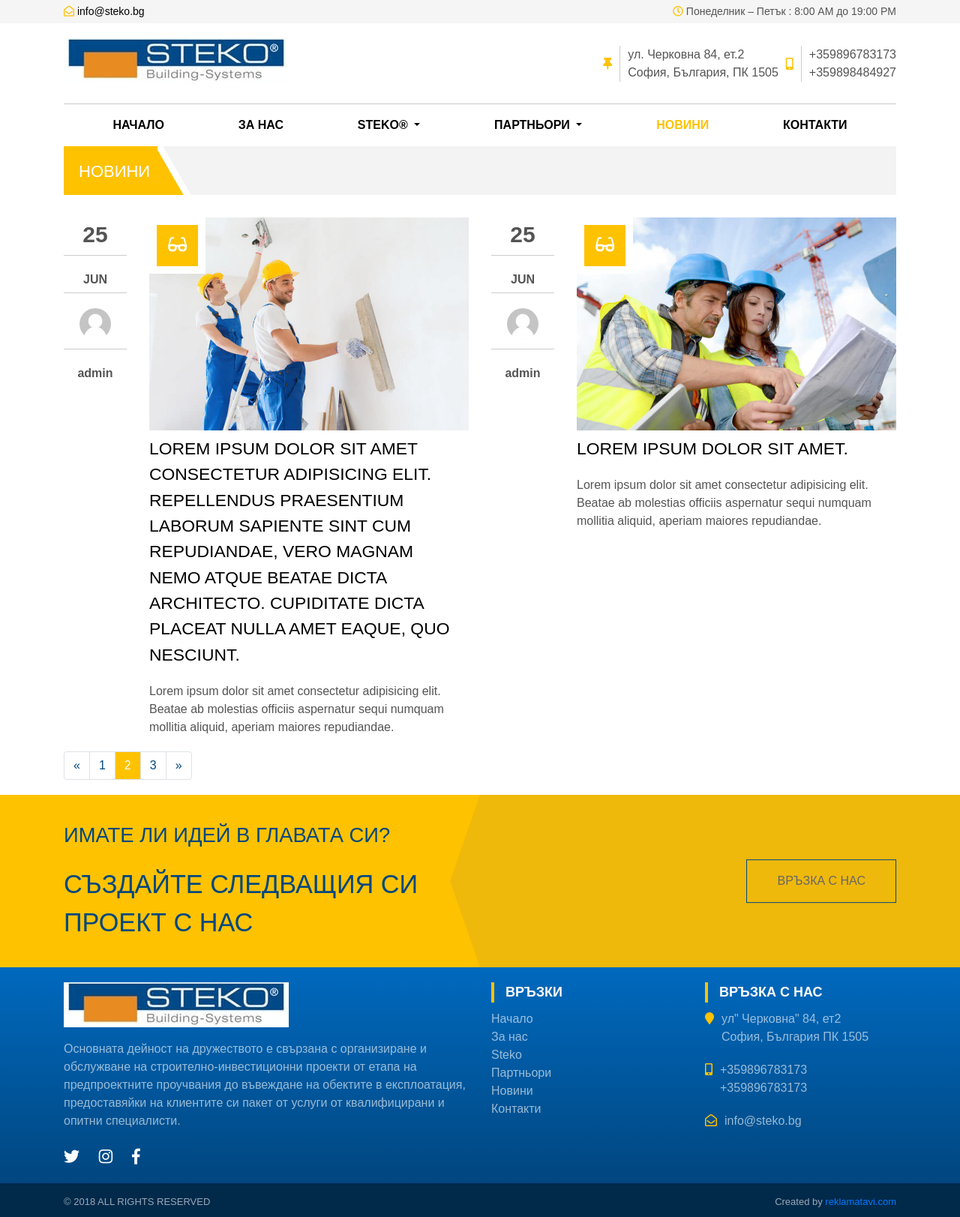
After one commit to Marko4123/steko, a PHP site: page /news.html in a window 1280 px wide. The commit adds this page. Shown: the whole page at 75% size. Run offline with PHP 8.4, Linux system fonts and the light colour scheme; some web fonts are replaced.

Commit message:
news page

```diff
--- a/3-modules/modules-dir.scss
+++ b/3-modules/modules-dir.scss
@@ -3,5 +3,7 @@
 @import "slider";
 @import "index-modules";
 @import "about-modules";
+@import "news-modules";
 @import "contacts-modules";
+@import "pagination";
 @import "footer";
--- /dev/null
+++ b/news.html
@@ -0,0 +1,464 @@
+<!DOCTYPE html>
+<html lang="bg">
+
+<head>
+    <meta charset="UTF-8">
+    <meta name="viewport" content="width=device-width, initial-scale=1.0">
+    <meta http-equiv="X-UA-Compatible" content="ie=edge">
+    <title>Steko България | Новини</title>
+    <meta name="description" content="Строително-консултантска къща БОЕЛ ЕООД, извършва организиране и обслужване на строително-инвестиционни проекти. БОЕЛ ЕООД е и официален представител на SТЕКО за България. STEKO е нов начин на строителство. STEKO гарантира швейцарско качество."
+    />
+    <link rel="stylesheet" href="style.min.css">
+    <style>
+        .dropdown-menu {
+            display: none;
+        }
+
+        .navbar-nav {
+            display: none;
+        }
+    </style>
+
+</head>
+
+<body>
+    <div id="wrapper">
+        <!-- HEADER-->
+        <header>
+            <div id="top-bar">
+                <div class="top-bar-container container">
+                    <div class="top-bar-left">
+                        <p>
+                            <i class="far fa-envelope-open">
+                            </i>
+                            <a href="">info@steko.bg</a>
+                        </p>
+                    </div>
+                    <div class="top-bar-right">
+                        <p>
+                            <i class="far fa-clock"></i>
+                            Понеделник – Петък : 8:00 AM до 19:00 PM
+                        </p>
+                    </div>
+                </div>
+            </div>
+            <div class="logo-contact-info-container container">
+                <div class="logo">
+                    <img src="img/logo.png" alt="Steko" class="img-fluid">
+                </div>
+                <div class="contact-info">
+                    <i class="fas fa-thumbtack"></i>
+                    <ul>
+                        <li>ул. Черковна 84, ет.2</li>
+                        <li>София, България, ПК 1505
+                        </li>
+                    </ul>
+                    <i class="fas fa-mobile-alt"></i>
+                    <ul>
+                        <li>+359896783173</li>
+                        <li>+359898484927</li>
+                    </ul>
+                </div>
+            </div>
+        </header>
+        <!-- NAVIGATION -->
+        <div id="navigation" class="container">
+            <nav class="navbar navbar-expand-lg navbar-light">
+                <a class="navbar-brand d-lg-none" href="#">MENU</a>
+                <button class="custom-toggler navbar-toggler" type="button" data-toggle="collapse" data-target="#navbarNavDropdown" aria-controls="navbarNavDropdown"
+                    aria-expanded="false" aria-label="Toggle navigation">
+                    <span class="navbar-toggler-icon"></span>
+                </button>
+                <div class="collapse navbar-collapse" id="navbarNavDropdown">
+                    <ul class="navbar-nav nav-fill w-100">
+                        <li class="nav-item ">
+                            <a class="nav-link" href="index.html">Начало</a>
+                        </li>
+                        <li class="nav-item ">
+                            <a class="nav-link" href="about.html">За нас</a>
+                        </li>
+                        <li class="nav-item dropdown mega-dropdown">
+                            <a class="nav-link dropdown-toggle" href="" id="navbarDropdownMenuLink1" data-toggle="dropdown" aria-haspopup="true" aria-expanded="false">
+                                STEKO&#174;
+                            </a>
+                            <div class="dropdown-menu mega-dropdown-menu">
+                                <div class="row">
+                                    <div class="col-md-6">
+                                        <div class="dropdown-header">За Steko&#174;</div>
+                                        <ul>
+                                            <li>
+                                                <a href="steko/what-is-steko">Какво е STEKO&#174;</a>
+                                            </li>
+                                            <li>
+                                                <a href="steko/who-is-steko">Кой е STEKO&#174;</a>
+                                            </li>
+                                            <li>
+                                                <a href="steko/why-wood">Защо дърво</a>
+                                            </li>
+                                            <li>
+                                                <a href="steko/who-should-build-with-steko">Who Should Build with STEKO&#174;</a>
+                                            </li>
+                                            <li>
+                                                <a href="steko/steko-turnkey-homes">STEKO&#174; Turnkey Homes</a>
+                                            </li>
+                                            <li>
+                                                <a href="steko/build-steko-houses">Built STEKO&#174; Houses</a>
+                                            </li>
+                                        </ul>
+                                    </div>
+                                    <div class="col-md-6">
+                                        <div class="dropdown-header">STEKO&#174; Продукти</div>
+                                        <ul>
+                                            <li>
+                                                <a href="steko/steko-walls">STEKO&#174; Стени</a>
+                                            </li>
+                                            <li>
+                                                <a href="steko/steko-roof">STEKO&#174; Покрив</a>
+                                            </li>
+                                            <li>
+                                                <a href="steko/installation">STEKO&#174; Монтаж</a>
+                                            </li>
+                                            <li>
+                                                <a href="steko/technical-information">STEKO&#174; Информация</a>
+                                            </li>
+                                        </ul>
+                                    </div>
+                                    <div class="col-md-6">
+                                        <div class="dropdown-header">STEKO&#174; Предимства</div>
+                                        <ul>
+                                            <li>
+                                                <a href="steko/modular-building-system">Modular Building System</a>
+                                            </li>
+                                            <li>
+                                                <a href="steko/time-and-money-savings">Time and money savings</a>
+                                            </li>
+                                            <li>
+                                                <a href="steko/swiss-quality">Swiss Quality</a>
+                                            </li>
+                                            <li>
+                                                <a href="steko/sustainability">Sustainability</a>
+                                            </li>
+                                            <li>
+                                                <a href="steko/going-green">Going Green</a>
+                                            </li>
+                                            <li>
+                                                <a href="steko/energy-efficiency">Energy Efficiency</a>
+                                            </li>
+                                            <li>
+                                                <a href="steko/healthy-living">Healthy Living</a>
+                                            </li>
+                                        </ul>
+
+                                    </div>
+                                    <div class="col-md-6">
+                                        <div class="dropdown-header">STEKO&#174; Полезно</div>
+                                        <ul>
+                                            <li>
+                                                <a href="steko/questions-and-answers">Questions and Answers</a>
+                                            </li>
+                                            <li>
+                                                <a href="steko/documentation">PDF</a>
+                                            </li>
+                                            <li>
+                                                <a href="steko/videos">Videos</a>
+                                            </li>
+                                            <li>
+                                                <a href="steko/projects">Проекти</a>
+                                            </li>
+                                        </ul>
+
+                                    </div>
+                                </div>
+                            </div>
+                        </li>
+                        <li class="nav-item dropdown mega-dropdown">
+                            <a class="nav-link dropdown-toggle" href="" id="navbarDropdownMenuLink2" data-toggle="dropdown" aria-haspopup="true" aria-expanded="false">
+                                Партньори
+                            </a>
+                            <div class="dropdown-menu mega-dropdown-menu">
+                                <div class="row">
+                                    <div class="col-md-6">
+                                        <div class="dropdown-header">Винтове за основа</div>
+
+                                        <a href="ground-screw">
+                                            <img src="img/grounds-screw.jpg" alt="Grounds Screw" class="img-fluid" />
+                                        </a>
+
+                                    </div>
+                                </div>
+                            </div>
+                        </li>
+                        <li class="nav-item ">
+                            <a class="nav-link current" href="http://steko.bg/news">Новини</a>
+                        </li>
+                        <li class="nav-item ">
+                            <a class="nav-link" href="contacts.html">Контакти</a>
+                        </li>
+                    </ul>
+                </div>
+            </nav>
+        </div>
+        <!-- MAIN -->
+        <main id="main">
+            <div id="news-arena">
+                <div class="container">
+                    <div class="main-title">
+                        <div class="main-title-content">
+                            <h1>Новини</h1>
+                        </div>
+                    </div>
+                    <div class="news-row">
+                        <div class="news-col entry-date-author">
+                            <span class="entry-date">25</span>
+                            <span class="entry-month">jun</span>
+                            <span class="entry-avatar">
+                                <img src="img/admin.png" alt="Аватар">
+                            </span>
+                            <span class="entry-author">admin</span>
+                        </div>
+                        <div class="news-col entry-news">
+                            <div class="entry-news-thumb">
+                                <a href="">
+                                    <img src="img/news/Blog-4-750x500.jpg" alt="Новини">
+                                </a>
+                                <a href="">
+                                    <div class="entry-read-icon">
+                                        <i class="fas fa-glasses"></i>
+                                    </div>
+                                </a>
+                            </div>
+                            <div class="entry-news-title">
+                                <h3>
+                                    <a href="">Lorem ipsum dolor sit amet consectetur adipisicing elit. Repellendus praesentium laborum
+                                        sapiente sint cum repudiandae, vero magnam nemo atque beatae dicta architecto. Cupiditate
+                                        dicta placeat nulla amet eaque, quo nesciunt.</a>
+                                </h3>
+                            </div>
+                            <div class="entry-news-text">
+                                <p>Lorem ipsum dolor sit amet consectetur adipisicing elit. Beatae ab molestias officiis aspernatur
+                                    sequi numquam mollitia aliquid, aperiam maiores repudiandae.</p>
+                            </div>
+                        </div>
+                        <div class="news-col entry-date-author">
+                            <span class="entry-date">25</span>
+                            <span class="entry-month">jun</span>
+                            <span class="entry-avatar">
+                                <img src="img/admin.png" alt="Аватар">
+                            </span>
+                            <span class="entry-author">admin</span>
+                        </div>
+                        <div class="news-col entry-news">
+                            <div class="entry-news-thumb">
+                                <a href="">
+                                    <img src="img/news/Blog-2-750x500.jpg" alt="Новини">
+                                </a>
+                                <a href="">
+                                    <div class="entry-read-icon">
+                                        <i class="fas fa-glasses"></i>
+                                    </div>
+                                </a>
+                            </div>
+                            <div class="entry-news-title">
+                                <h3>
+                                    <a href="">Lorem ipsum dolor sit amet.</a>
+                                </h3>
+                            </div>
+                            <div class="entry-news-text">
+                                <p>Lorem ipsum dolor sit amet consectetur adipisicing elit. Beatae ab molestias officiis aspernatur
+                                    sequi numquam mollitia aliquid, aperiam maiores repudiandae.</p>
+                            </div>
+                        </div>
+                    </div>
+                    <nav aria-label="Page navigation example">
+                        <ul class="pagination">
+                            <li class="page-item">
+                                <a class="page-link" href="#" aria-label="Previous">
+                                    <span aria-hidden="true">&laquo;</span>
+                                    <span class="sr-only">Previous</span>
+                                </a>
+                            </li>
+                            <li class="page-item">
+                                <a class="page-link" href="#">1</a>
+                            </li>
+                            <li class="page-item active">
+                                <a class="page-link" href="#">2</a>
+                            </li>
+                            <li class="page-item">
+                                <a class="page-link" href="#">3</a>
+                            </li>
+                            <li class="page-item">
+                                <a class="page-link" href="#" aria-label="Next">
+                                    <span aria-hidden="true">&raquo;</span>
+                                    <span class="sr-only">Next</span>
+                                </a>
+                            </li>
+                        </ul>
+                    </nav>
+                </div>
+            </div>
+        </main>
+        <!-- FOOTER-->
+        <footer>
+            <div id="yellow-arena">
+                <div class="container">
+                    <div class="footer-content-wrap">
+                        <div class="content-left">
+                            <h2>Имате ли идей в главата си?</h2>
+                            <h1>Създайте следващия си проект с нас</h1>
+                        </div>
+                        <div class="content-right">
+                            <div class="content-right-btn">
+                                <a href="">Връзка с нас</a>
+                            </div>
+                        </div>
+                    </div>
+                </div>
+                <div class="light-yellow">
+                </div>
+                <div class="dark-yellow">
+                </div>
+            </div>
+            <div id="blue-arena">
+                <div class="container">
+                    <div class="blue-arena-box-wrap">
+                        <div class="blue-arena-box blue-arena-box-col-1">
+                            <img src="img/logo.png" alt="Steko" class="img-fluid">
+                            <p>
+                                Основната дейност на дружеството е свързана с организиране и обслужване на строително-инвестиционни проекти от етапа на предпроектните
+                                проучвания до въвеждане на обектите в експлоатация, предоставяйки на клиентите си пакет от
+                                услуги от квалифицирани и опитни специалисти.
+                            </p>
+                            <ul class="social">
+                                <li>
+                                    <a href="" target="_blank">
+                                        <i class="fab fa-twitter"></i>
+                                    </a>
+                                </li>
+                                <li>
+                                    <a href="" target="_blank">
+                                        <i class="fab fa-instagram"></i>
+                                    </a>
+                                </li>
+                                <li>
+                                    <a href="" target="_blank">
+                                        <i class="fab fa-facebook-f"></i>
+                                    </a>
+                                </li>
+                            </ul>
+                        </div>
+                        <div class="blue-arena-box blue-arena-box-col-2">
+                            <h5>Връзки</h5>
+                            <ul>
+                                <li>
+                                    <a href="">Начало</a>
+                                </li>
+                                <li>
+                                    <a href="">За нас</a>
+                                </li>
+                                <li>
+                                    <a href="">Steko</a>
+                                </li>
+                                <li>
+                                    <a href="">Партньори</a>
+                                </li>
+                                <li>
+                                    <a href="">Новини</a>
+                                </li>
+                                <li>
+                                    <a href="">Контакти</a>
+                                </li>
+                            </ul>
+                        </div>
+                        <div class="blue-arena-box blue-arena-box-col-2">
+                            <h5>Връзка с нас</h5>
+                            <div>
+                                <span class="fas fa-map-marker"></span>
+                                <ul>
+                                    <li>ул" Черковна" 84, ет2</li>
+                                    <li>София, България ПК 1505</li>
+                                </ul>
+                            </div>
+                            <div>
+                                <span class="fas fa-mobile-alt"></span>
+                                <ul>
+                                    <li> +359896783173</li>
+                                    <li>+359896783173</li>
+                                </ul>
+                            </div>
+                            <div>
+
+                                <span class="far fa-envelope-open"></span>
+                                <a href="mailto:info@steko.bg">info@steko.bg</a>
+
+                            </div>
+
+                        </div>
+                    </div>
+
+                </div>
+            </div>
+            <div id="copyright-arena">
+                <div class="copyright-arena-container container">
+                    <div class="rights">
+                        <p>
+                            &COPY; 2018 ALL RIGHTS RESERVED
+                        </p>
+                    </div>
+                    <div class="created-by">
+                        <p>
+                            Created by
+                            <a href="" target="_blank">reklamatavi.com</a>
+                        </p>
+                    </div>
+                </div>
+            </div>
+        </footer>
+        <a href="#top" class="top-btn" id="myBtn"></a>
+    </div>
+    <!-- end wrapper-->
+    <!-- JAVASCRIPTS -->
+    <script>
+        var cb = function () {
+            var l = document.createElement('link'); l.rel = 'stylesheet';
+            l.href = 'css/bootstrap.min.css';
+            var h = document.getElementsByTagName('head')[0]; h.parentNode.insertBefore(l, h);
+        };
+        var raf = requestAnimationFrame || mozRequestAnimationFrame ||
+            webkitRequestAnimationFrame || msRequestAnimationFrame;
+        if (raf) raf(cb);
+        else window.addEventListener('load', cb);
+    </script>
+    <script>
+        var cb2 = function () {
+            var l2 = document.createElement('link'); l2.rel = 'stylesheet';
+            l2.href = 'css/fontawesome.min.css';
+            var h2 = document.getElementsByTagName('head')[0]; h2.parentNode.insertBefore(l2, h2);
+        };
+        var raf2 = requestAnimationFrame || mozRequestAnimationFrame ||
+            webkitRequestAnimationFrame || msRequestAnimationFrame;
+        if (raf2) raf(cb2);
+        else window.addEventListener('load', cb2);
+    </script>
+    <script src="js/jquery-3.3.1.min.js"></script>
+    <script src="js/bootstrap.min.js"></script>
+    <script>
+        $(document).ready(function () {
+            //Check to see if the window is top if not then display button
+            $(window).scroll(function () {
+                if ($(this).scrollTop() > 300) {
+                    $(".top-btn").fadeIn();
+                } else {
+                    $(".top-btn").fadeOut();
+                }
+            });
+
+            //Click event to scroll to top
+            $(".top-btn").click(function () {
+                $("html, body").animate({ scrollTop: 0 }, 800);
+                return false;
+            });
+        });
+    </script>
+</body>
+
+</html>
```
Also changed, not shown: 3-modules/_news-modules.scss (added, +117 -0 lines), 3-modules/_pagination.scss (added, +24 -0 lines), style.css (+100 -0 lines), img/admin.png (added), img/news/Blog-2-750x500.jpg (added), img/news/Blog-4-750x500.jpg (added), style.min.css, 1 other file.
